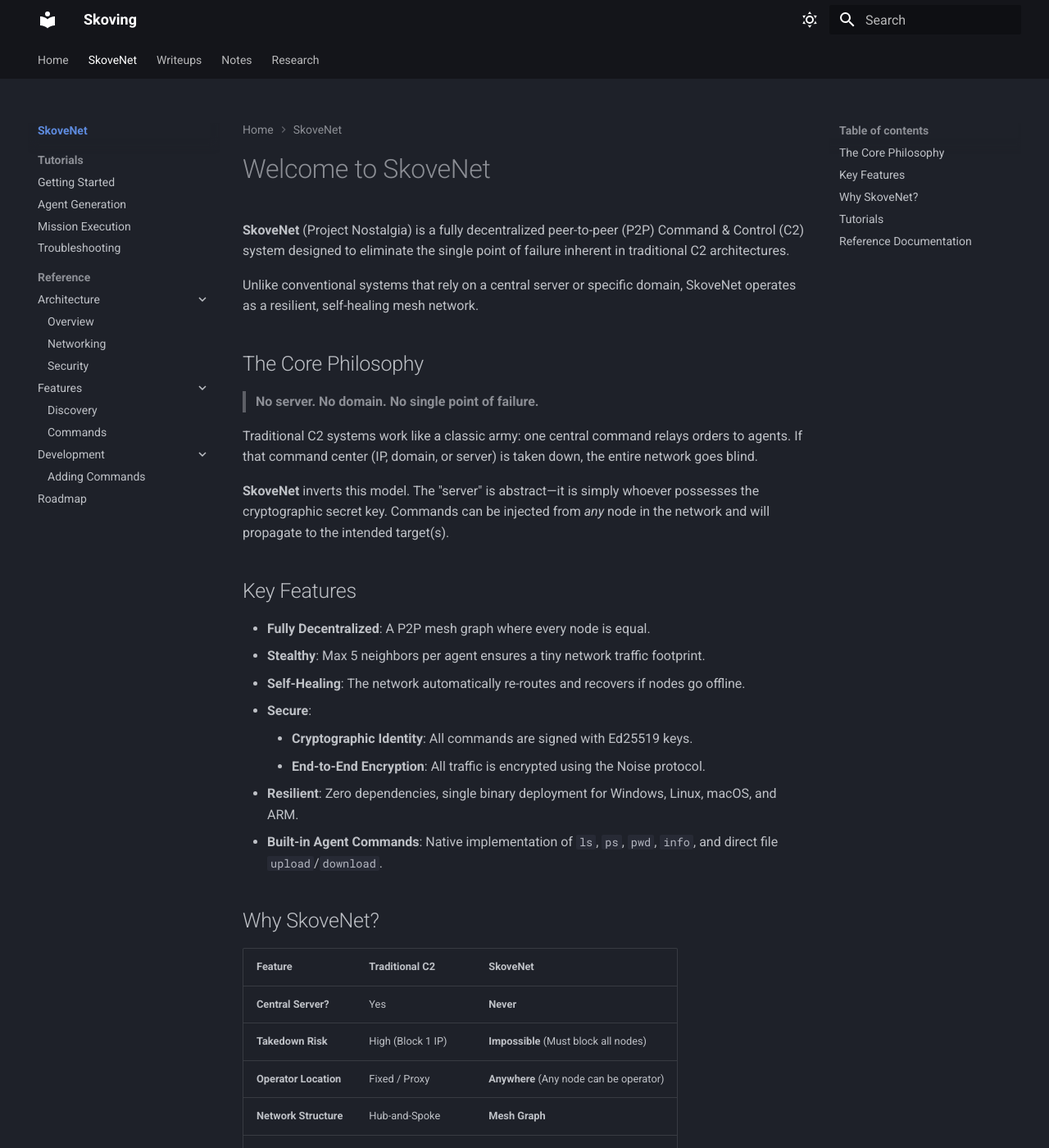
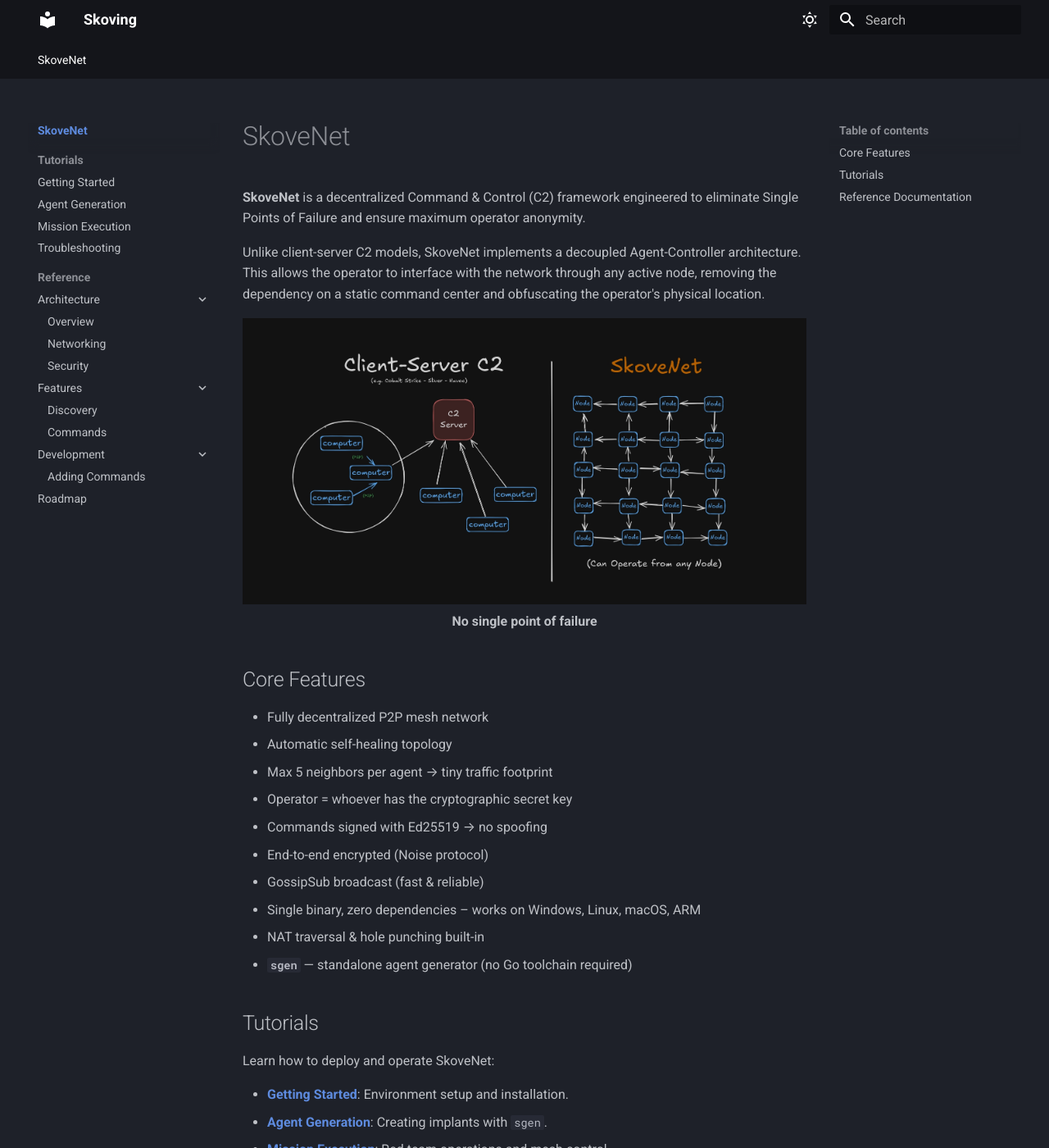
Before and after one commit to skoveit/skoving, an MkDocs documentation site: the page built from docs/projects/skovenet/index.md, in a window 1280 px wide and 1400 px high. Shown: the whole window at 82% size. Built offline with MkDocs 1.6.1 and Material for MkDocs 9.7.7, drawn with Linux system fonts in a browser that asks for light colours; some of the changed text lies outside the part shown.

Commit message:
update v1.0.0

```diff
--- a/docs/projects/skovenet/index.md
+++ b/docs/projects/skovenet/index.md
@@ -1,37 +1,28 @@
-# Welcome to SkoveNet
+# SkoveNet
 
-**SkoveNet** (Project Nostalgia) is a fully decentralized peer-to-peer (P2P) Command & Control (C2) system designed to eliminate the single point of failure inherent in traditional C2 architectures.
+**SkoveNet** is a decentralized Command & Control (C2) framework engineered to eliminate Single Points of Failure and ensure maximum operator anonymity.
 
-Unlike conventional systems that rely on a central server or specific domain, SkoveNet operates as a resilient, self-healing mesh network.
+Unlike client-server C2 models, SkoveNet implements a decoupled Agent-Controller architecture. This allows the operator to interface with the network through any active node, removing the dependency on a static command center and obfuscating the operator's physical location.
 
-## The Core Philosophy
+<p align="center">
+  <img src="/skoving/assets/images/structure_diagram.png" alt="structure diagram" />
+  <br>
+  <b>No single point of failure</b>
+</p>
 
-> **No server. No domain. No single point of failure.**
 
-Traditional C2 systems work like a classic army: one central command relays orders to agents. If that command center (IP, domain, or server) is taken down, the entire network goes blind.
 
-**SkoveNet** inverts this model. The "server" is abstract—it is simply whoever possesses the cryptographic secret key. Commands can be injected from *any* node in the network and will propagate to the intended target(s).
-
-## Key Features
-
-*   **Fully Decentralized**: A P2P mesh graph where every node is equal.
-*   **Stealthy**: Max 5 neighbors per agent ensures a tiny network traffic footprint.
-*   **Self-Healing**: The network automatically re-routes and recovers if nodes go offline.
-*   **Secure**:
-    *   **Cryptographic Identity**: All commands are signed with Ed25519 keys.
-    *   **End-to-End Encryption**: All traffic is encrypted using the Noise protocol.
-*   **Resilient**: Zero dependencies, single binary deployment for Windows, Linux, macOS, and ARM.
-*   **Built-in Agent Commands**: Native implementation of `ls`, `ps`, `pwd`, `info`, and direct file `upload`/`download`.
-
-## Why SkoveNet?
-
-| Feature | Traditional C2 | SkoveNet |
-| :--- | :--- | :--- |
-| **Central Server?** | Yes | **Never** |
-| **Takedown Risk** | High (Block 1 IP) | **Impossible** (Must block all nodes) |
-| **Operator Location** | Fixed / Proxy | **Anywhere** (Any node can be operator) |
-| **Network Structure** | Hub-and-Spoke | **Mesh Graph** |
-| **Traffic Pattern** | Beaconing to Server | **Low-volume P2P Gossip** |
+## Core Features
+- Fully decentralized P2P mesh network
+- Automatic self-healing topology
+- Max 5 neighbors per agent → tiny traffic footprint
+- Operator = whoever has the cryptographic secret key
+- Commands signed with Ed25519 → no spoofing
+- End-to-end encrypted (Noise protocol)
+- GossipSub broadcast (fast & reliable)
+- Single binary, zero dependencies – works on Windows, Linux, macOS, ARM
+- NAT traversal & hole punching built-in
+- **`sgen`** — standalone agent generator (no Go toolchain required)
 
 ## Tutorials
 
--- a/mkdocs.yml
+++ b/mkdocs.yml
@@ -70,7 +70,7 @@
 
 
 nav:
-  - Home: index.md
+#   - Home: index.md
 
   - SkoveNet:
       - Overview: projects/skovenet/index.md
@@ -97,57 +97,57 @@
           - Roadmap: projects/skovenet/reference/roadmap.md
 
 
-  - Writeups:
-      - Overview: writeups/index.md
-      - Web:
-          - FTPbox Hardcoded Credentials: writeups/web/FTPbox.md
-          - JavaScript Recon to PII Exposure: writeups/web/PII-discl.md
-      - Maldev:
-          - Payload Hiding: writeups/maldev/payload-Hiding.md
+#   - Writeups:
+#       - Overview: writeups/index.md
+#       - Web:
+#           - FTPbox Hardcoded Credentials: writeups/web/FTPbox.md
+#           - JavaScript Recon to PII Exposure: writeups/web/PII-discl.md
+#       - Maldev:
+#           - Payload Hiding: writeups/maldev/payload-Hiding.md
 
 
-  - Notes:
-      - Overview: notes/index.md
+#   - Notes:
+#       - Overview: notes/index.md
 
-      - Windows Internals:
-          - DLL: notes/windows internals/DLL.md
-          - PE Structure: notes/windows internals/PE structure.md
-          - Processes: notes/windows internals/process.md
-          - Security: notes/windows internals/security.md
-          - Memory:
-              - Memory Mapping: notes/windows internals/memory/memory mapping.md
+#       - Windows Internals:
+#           - DLL: notes/windows internals/DLL.md
+#           - PE Structure: notes/windows internals/PE structure.md
+#           - Processes: notes/windows internals/process.md
+#           - Security: notes/windows internals/security.md
+#           - Memory:
+#               - Memory Mapping: notes/windows internals/memory/memory mapping.md
 
-      - Active Directory:
-          - Certificate Services: notes/active directory/Certificate Services.md
-          - Kerberos: notes/active directory/Kerbros.md
-          - LAPS: notes/active directory/LAPS.md
-      - Red Team:
-          - Proxying: notes/red/proxying.md
-          - Windows:
-              - Active Directory Techniques: notes/red/windows/Active directory techniques.md
-              - Initial Access (0%):
-                  - AD Enumeration: notes/red/windows/0%/AD-enum.md
-                  - Zero: notes/red/windows/0%/Zero.md
-                  - Send Payload: notes/red/windows/0%/send payload.md
-              - Foothold (10%):
-                  - Foothold: notes/red/windows/10%/foothold.md
-              - Post Exploitation (70%):
-                  - Enumeration: notes/red/windows/70%/Enum.md
-                  - Exfiltration: notes/red/windows/70%/ExFil.md
-                  - Privilege Escalation: notes/red/windows/70%/PrivEsc.md
-                  - Lateral Movement: notes/red/windows/70%/Leteral Movement/Leteral Movement.md
-                  - OPSEC: notes/red/windows/70%/OPSEC/OPSEC.md
-                  - Persistence:
-                      - AD Persistence: notes/red/windows/70%/persistence/AD persistance.md
-                      - General Persistence: notes/red/windows/70%/persistence/persistence.md
-      - Web Security:
-          - CSRF: notes/web/CSRF.md
-          - GraphQL: notes/web/GraphQL.md
-          - HTTP Request Smuggling: notes/web/HTTP request smuggling.md
-          - JWT: notes/web/JWT.md
-          - Logic Flaws: notes/web/Logic-flaws.md
-          - Race Condition: notes/web/Race Condition.md
-          - WebSocket: notes/web/WebSocket.md
+#       - Active Directory:
+#           - Certificate Services: notes/active directory/Certificate Services.md
+#           - Kerberos: notes/active directory/Kerbros.md
+#           - LAPS: notes/active directory/LAPS.md
+#       - Red Team:
+#           - Proxying: notes/red/proxying.md
+#           - Windows:
+#               - Active Directory Techniques: notes/red/windows/Active directory techniques.md
+#               - Initial Access (0%):
+#                   - AD Enumeration: notes/red/windows/0%/AD-enum.md
+#                   - Zero: notes/red/windows/0%/Zero.md
+#                   - Send Payload: notes/red/windows/0%/send payload.md
+#               - Foothold (10%):
+#                   - Foothold: notes/red/windows/10%/foothold.md
+#               - Post Exploitation (70%):
+#                   - Enumeration: notes/red/windows/70%/Enum.md
+#                   - Exfiltration: notes/red/windows/70%/ExFil.md
+#                   - Privilege Escalation: notes/red/windows/70%/PrivEsc.md
+#                   - Lateral Movement: notes/red/windows/70%/Leteral Movement/Leteral Movement.md
+#                   - OPSEC: notes/red/windows/70%/OPSEC/OPSEC.md
+#                   - Persistence:
+#                       - AD Persistence: notes/red/windows/70%/persistence/AD persistance.md
+#                       - General Persistence: notes/red/windows/70%/persistence/persistence.md
+#       - Web Security:
+#           - CSRF: notes/web/CSRF.md
+#           - GraphQL: notes/web/GraphQL.md
+#           - HTTP Request Smuggling: notes/web/HTTP request smuggling.md
+#           - JWT: notes/web/JWT.md
+#           - Logic Flaws: notes/web/Logic-flaws.md
+#           - Race Condition: notes/web/Race Condition.md
+#           - WebSocket: notes/web/WebSocket.md
 
 
-  - Research: research/index.md
+#   - Research: research/index.md
```
Also changed, not shown: docs/index.md (+2 -2 lines), docs/assets/images/banner.jpg (added), docs/assets/images/structure_diagram.png (added).
